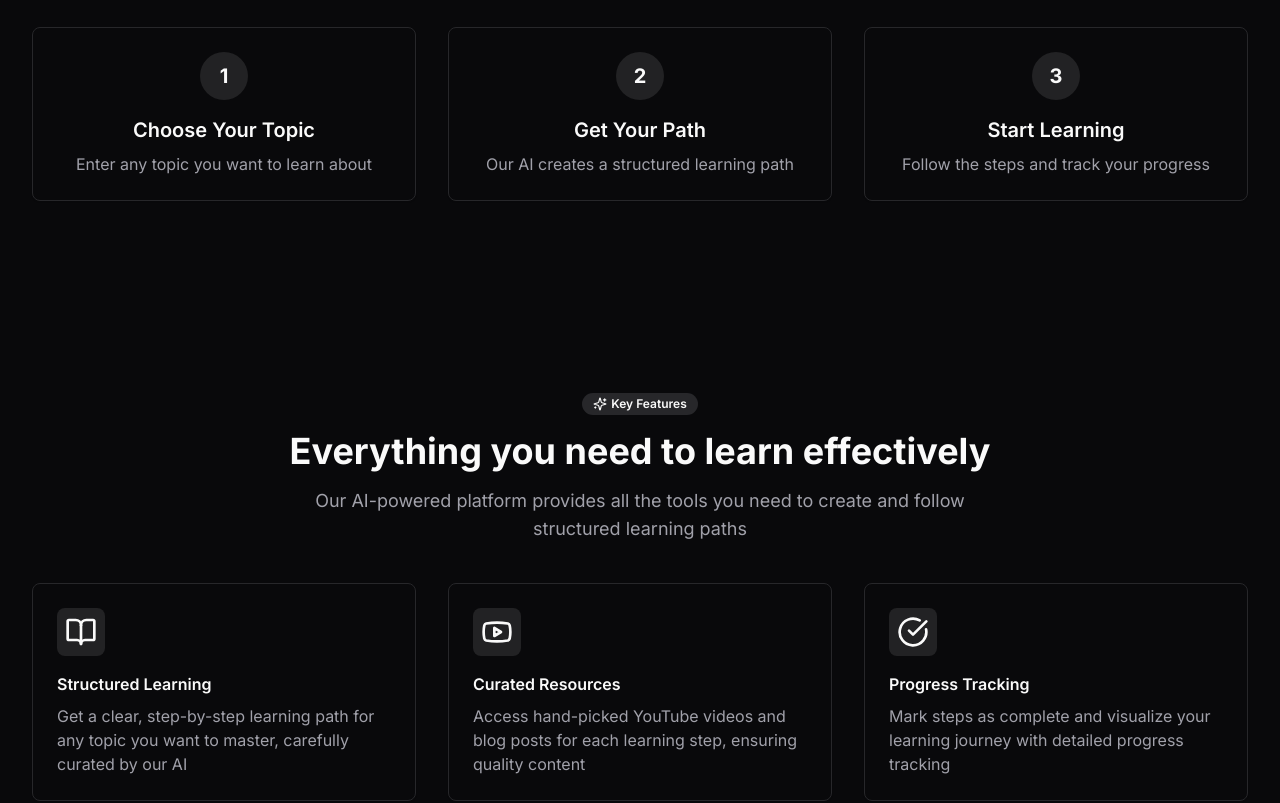
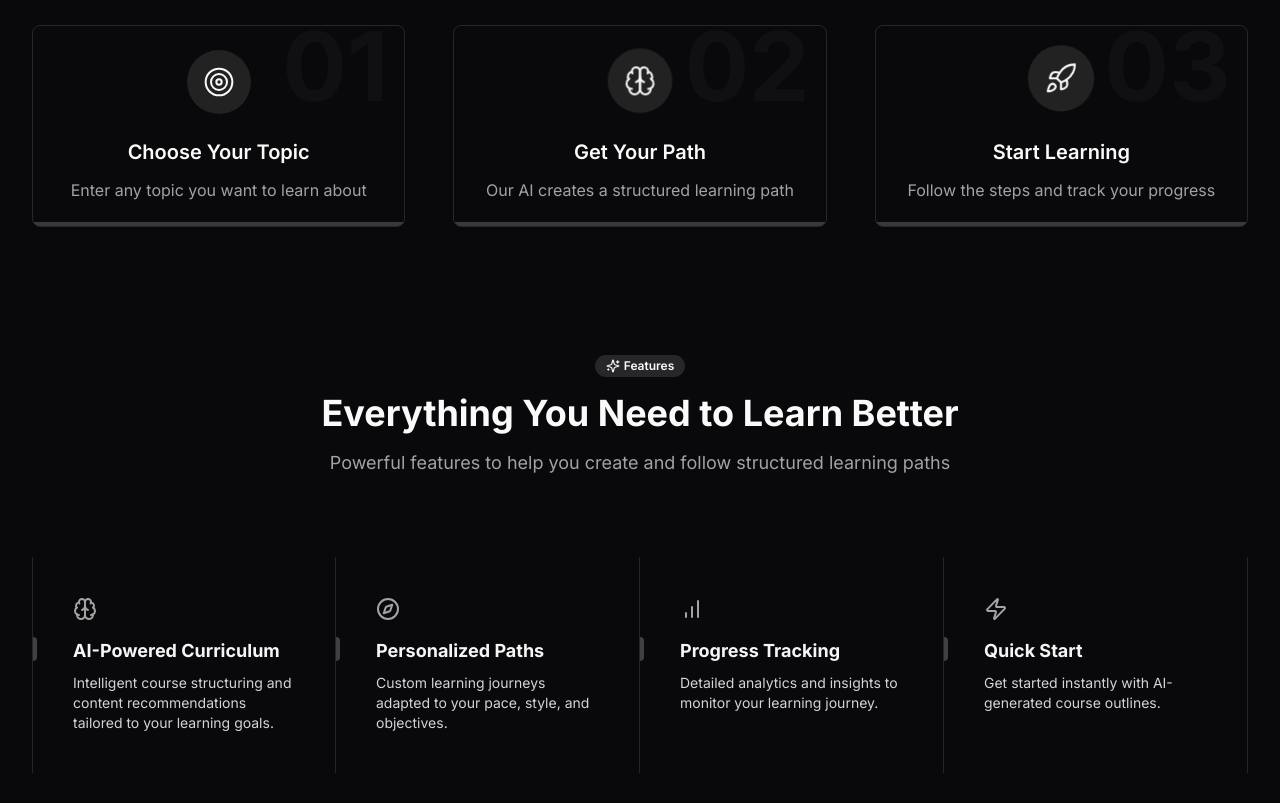
Before and after one commit to anirudtate/course-flow-ai, a React (Vite) app in the folder apps/frontend/: page / in a window 1280 px wide. Shown: the part 1500-2303 px from the top of the page. Built offline with nearby package versions, Linux system fonts and the light colour scheme; no server answers.

Commit message:
completed landing page

```diff
--- a/apps/frontend/src/components/floating-navbar.tsx
+++ b/apps/frontend/src/components/floating-navbar.tsx
@@ -58,6 +58,7 @@ const FloatingNavbar = ({
 
           {/* Desktop Navigation */}
           <div className="hidden md:flex items-center space-x-4">
+            {showAccount && (
               <div className="relative flex-grow md:flex-grow-0">
                 <Search className="absolute left-3 top-1/2 transform -translate-y-1/2 text-muted-foreground h-4 w-4" />
                 <Input
@@ -65,6 +66,7 @@ const FloatingNavbar = ({
                   className="pl-10 w-full md:w-[250px] bg-transparent"
                 />
               </div>
+            )}
             <ModeToggle buttonVariant="outline" />
             <div className="h-6 w-px bg-border" />
             {showAccount ? (
--- a/apps/frontend/src/pages/home.tsx
+++ b/apps/frontend/src/pages/home.tsx
@@ -4,13 +4,18 @@ import { Link } from "react-router-dom";
 import FloatingNavbar from "@/components/floating-navbar";
 import {
   ArrowRight,
-  BookOpen,
-  Youtube,
-  CheckCircle,
   Sparkles,
+  Brain,
+  Compass,
+  BarChart,
+  Zap,
+  Target,
+  Rocket,
 } from "lucide-react";
 import { Card } from "@/components/ui/card";
 import { Badge } from "@/components/ui/badge";
+import { cn } from "@/lib/utils";
+import { createElement } from "react";
 
 const animations = {
   container: {
@@ -73,27 +78,59 @@ function SectionHeader({ badge, title, description }: SectionHeaderProps) {
   );
 }
 
-interface FeatureCardProps {
-  icon: React.ReactNode;
-  title: string;
-  description: string;
-}
+function FeatureSection() {
+  const features = [
+    {
+      title: "AI-Powered Curriculum",
+      description:
+        "Intelligent course structuring and content recommendations tailored to your learning goals.",
+      icon: <Brain className="h-6 w-6" />,
+    },
+    {
+      title: "Personalized Paths",
+      description:
+        "Custom learning journeys adapted to your pace, style, and objectives.",
+      icon: <Compass className="h-6 w-6" />,
+    },
+    {
+      title: "Progress Tracking",
+      description:
+        "Detailed analytics and insights to monitor your learning journey.",
+      icon: <BarChart className="h-6 w-6" />,
+    },
+    {
+      title: "Quick Start",
+      description: "Get started instantly with AI-generated course outlines.",
+      icon: <Zap className="h-6 w-6" />,
+    },
+  ];
 
-function FeatureCard({ icon, title, description }: FeatureCardProps) {
   return (
-    <motion.div
-      variants={animations.item}
-      whileHover={animations.hover}
-      className="relative group"
+    <div className="grid grid-cols-1 md:grid-cols-2 lg:grid-cols-4 relative z-10 py-10 max-w-7xl mx-auto">
+      {features.map((feature, index) => (
+        <div
+          key={feature.title}
+          className={cn(
+            "flex flex-col lg:border-r py-10 relative group/feature dark:border-neutral-800",
+            index === 0 && "lg:border-l dark:border-neutral-800"
+          )}
         >
-      <Card className="p-6 h-full">
-        <div className="flex flex-col h-full">
-          <div className="p-2 w-fit rounded-lg bg-primary/10 mb-4">{icon}</div>
-          <h3 className="font-semibold mb-2">{title}</h3>
-          <p className="text-muted-foreground">{description}</p>
+          <div className="opacity-0 group-hover/feature:opacity-100 transition duration-200 absolute inset-0 h-full w-full bg-gradient-to-t from-neutral-100 dark:from-neutral-800 to-transparent pointer-events-none" />
+          <div className="mb-4 relative z-10 px-10 text-neutral-600 dark:text-neutral-400">
+            {feature.icon}
           </div>
-      </Card>
-    </motion.div>
+          <div className="text-lg font-bold mb-2 relative z-10 px-10">
+            <div className="absolute left-0 inset-y-0 h-6 group-hover/feature:h-8 w-1 rounded-tr-full rounded-br-full bg-neutral-300 dark:bg-neutral-700 group-hover/feature:bg-blue-500 transition-all duration-200 origin-center" />
+            <span className="group-hover/feature:translate-x-2 transition duration-200 inline-block text-neutral-800 dark:text-neutral-100">
+              {feature.title}
+            </span>
+          </div>
+          <p className="text-sm text-neutral-600 dark:text-neutral-300 max-w-xs relative z-10 px-10">
+            {feature.description}
+          </p>
+        </div>
+      ))}
+    </div>
   );
 }
 
@@ -159,7 +196,7 @@ export function Home() {
               }}
             />
             <motion.div
-              className="relative rounded-[1.5rem] sm:rounded-[2rem] p-2 sm:p-3 border-2 border-white/40 bg-white/15 backdrop-blur-xl shadow-[0_0_15px_rgba(255,255,255,0.25)]"
+              className="relative rounded-[1.5rem] sm:rounded-[2rem] p-2 sm:p-3 border-1 border-white/30 bg-white/15 backdrop-blur-xl shadow-[0_0_15px_rgba(255,255,255,0.25)]"
               style={{
                 y: window.innerWidth >= 768 ? dashboardY : 0,
                 rotateX: window.innerWidth >= 768 ? dashboardRotateX : 0,
@@ -193,74 +230,107 @@ export function Home() {
             initial="hidden"
             whileInView="show"
             viewport={{ once: true }}
-            className="grid grid-cols-1 md:grid-cols-3 gap-8"
+            className="relative"
           >
+            {/* Connecting Line */}
+            <motion.div
+              className="absolute left-1/2 top-0 w-1 h-full bg-gradient-to-b from-primary/20 via-primary/50 to-primary/20 hidden md:block"
+              initial={{ scaleY: 0 }}
+              whileInView={{ scaleY: 1 }}
+              transition={{ duration: 1, delay: 0.5 }}
+            />
+
+            <div className="grid grid-cols-1 md:grid-cols-3 gap-8 md:gap-12 relative">
               {[
                 {
-                number: 1,
+                  number: "01",
                   title: "Choose Your Topic",
                   description: "Enter any topic you want to learn about",
+                  icon: Target,
                 },
                 {
-                number: 2,
+                  number: "02",
                   title: "Get Your Path",
                   description: "Our AI creates a structured learning path",
+                  icon: Brain,
                 },
                 {
-                number: 3,
+                  number: "03",
                   title: "Start Learning",
                   description: "Follow the steps and track your progress",
+                  icon: Rocket,
                 },
-            ].map((step) => (
-              <motion.div key={step.number} variants={animations.item}>
-                <Card className="p-6 text-center">
-                  <div className="w-12 h-12 bg-primary/10 rounded-full flex items-center justify-center mx-auto mb-4">
-                    <span className="text-xl font-bold text-primary">
+              ].map((step, index) => (
+                <motion.div
+                  key={step.number}
+                  variants={animations.item}
+                  whileHover={{ scale: 1.05 }}
+                  transition={{ type: "spring", stiffness: 300 }}
+                >
+                  <Card className="p-6 text-center relative overflow-hidden group hover:shadow-lg transition-shadow">
+                    <motion.div
+                      className="absolute inset-0 bg-gradient-to-r from-primary/5 via-primary/10 to-primary/5 opacity-0 group-hover:opacity-100"
+                      initial={false}
+                      animate={{
+                        backgroundPosition: ["0% 50%", "100% 50%", "0% 50%"],
+                      }}
+                      transition={{
+                        duration: 5,
+                        ease: "linear",
+                        repeat: Infinity,
+                      }}
+                    />
+                    {/* Watermark Step Number */}
+                    <div className="absolute -top-2 right-4 text-8xl font-bold text-muted-foreground/5 select-none">
                       {step.number}
-                    </span>
                     </div>
-                  <h3 className="text-xl font-semibold mb-2">{step.title}</h3>
-                  <p className="text-muted-foreground">{step.description}</p>
+                    <motion.div
+                      className="w-16 h-16 bg-primary/10 rounded-full flex items-center justify-center mx-auto mb-6 relative z-10"
+                      animate={{
+                        y: [0, -5, 0],
+                        scale: [1, 1.05, 1],
+                      }}
+                      transition={{
+                        duration: 3,
+                        repeat: Infinity,
+                        delay: index * 0.6,
+                      }}
+                    >
+                      {createElement(step.icon, {
+                        className: "w-8 h-8 text-primary",
+                        strokeWidth: 1.5,
+                      })}
+                    </motion.div>
+                    <h3 className="text-xl font-semibold mb-3 relative z-10">
+                      {step.title}
+                    </h3>
+                    <p className="text-muted-foreground relative z-10">
+                      {step.description}
+                    </p>
+
+                    <motion.div
+                      className="absolute bottom-0 left-0 w-full h-1 bg-primary/20"
+                      initial={{ scaleX: 0 }}
+                      whileInView={{ scaleX: 1 }}
+                      transition={{ duration: 0.8, delay: index * 0.2 }}
+                    />
                   </Card>
                 </motion.div>
               ))}
+            </div>
           </motion.div>
         </div>
       </section>
 
       {/* Features Section */}
-      <section className="py-32 bg-background relative">
-        <div className="absolute inset-0 bg-grid-white/10 bg-[size:20px_20px] pointer-events-none" />
+      <section className="py-16 bg-background">
         <div className="container">
           <SectionHeader
-            badge="Key Features"
-            title="Everything you need to learn effectively"
-            description="Our AI-powered platform provides all the tools you need to create and follow structured learning paths"
+            badge="Features"
+            title="Everything You Need to Learn Better"
+            description="Powerful features to help you create and follow structured learning paths"
           />
-
-          <motion.div
-            variants={animations.container}
-            initial="hidden"
-            whileInView="show"
-            viewport={{ once: true }}
-            className="grid grid-cols-1 md:grid-cols-3 gap-8"
-          >
-            <FeatureCard
-              icon={<BookOpen className="h-8 w-8 text-primary" />}
-              title="Structured Learning"
-              description="Get a clear, step-by-step learning path for any topic you want to master, carefully curated by our AI"
-            />
-            <FeatureCard
-              icon={<Youtube className="h-8 w-8 text-primary" />}
-              title="Curated Resources"
-              description="Access hand-picked YouTube videos and blog posts for each learning step, ensuring quality content"
-            />
-            <FeatureCard
-              icon={<CheckCircle className="h-8 w-8 text-primary" />}
-              title="Progress Tracking"
-              description="Mark steps as complete and visualize your learning journey with detailed progress tracking"
-            />
-          </motion.div>
+          <FeatureSection />
         </div>
       </section>
 
```
Lines whose indentation alone changed are shown as unchanged.
